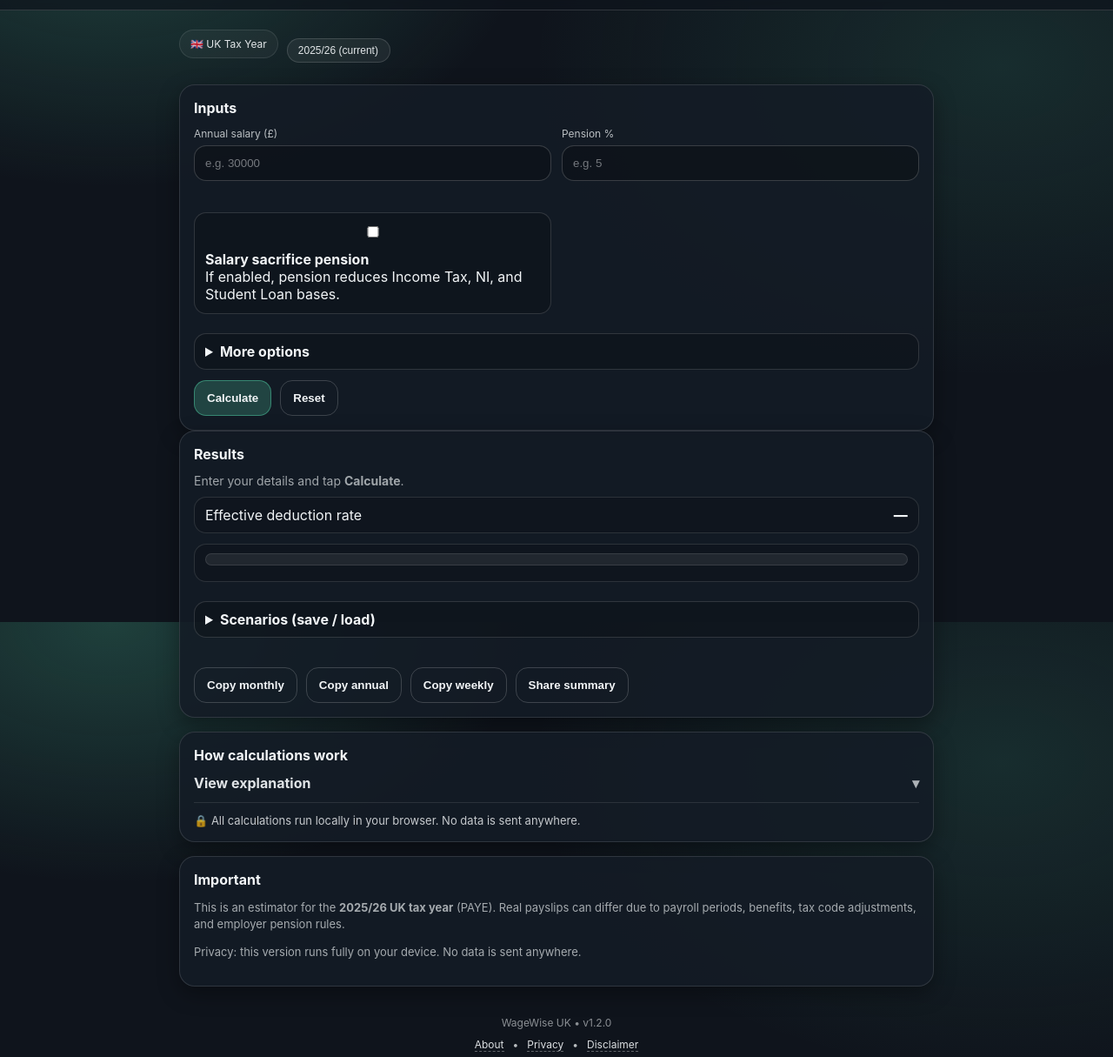
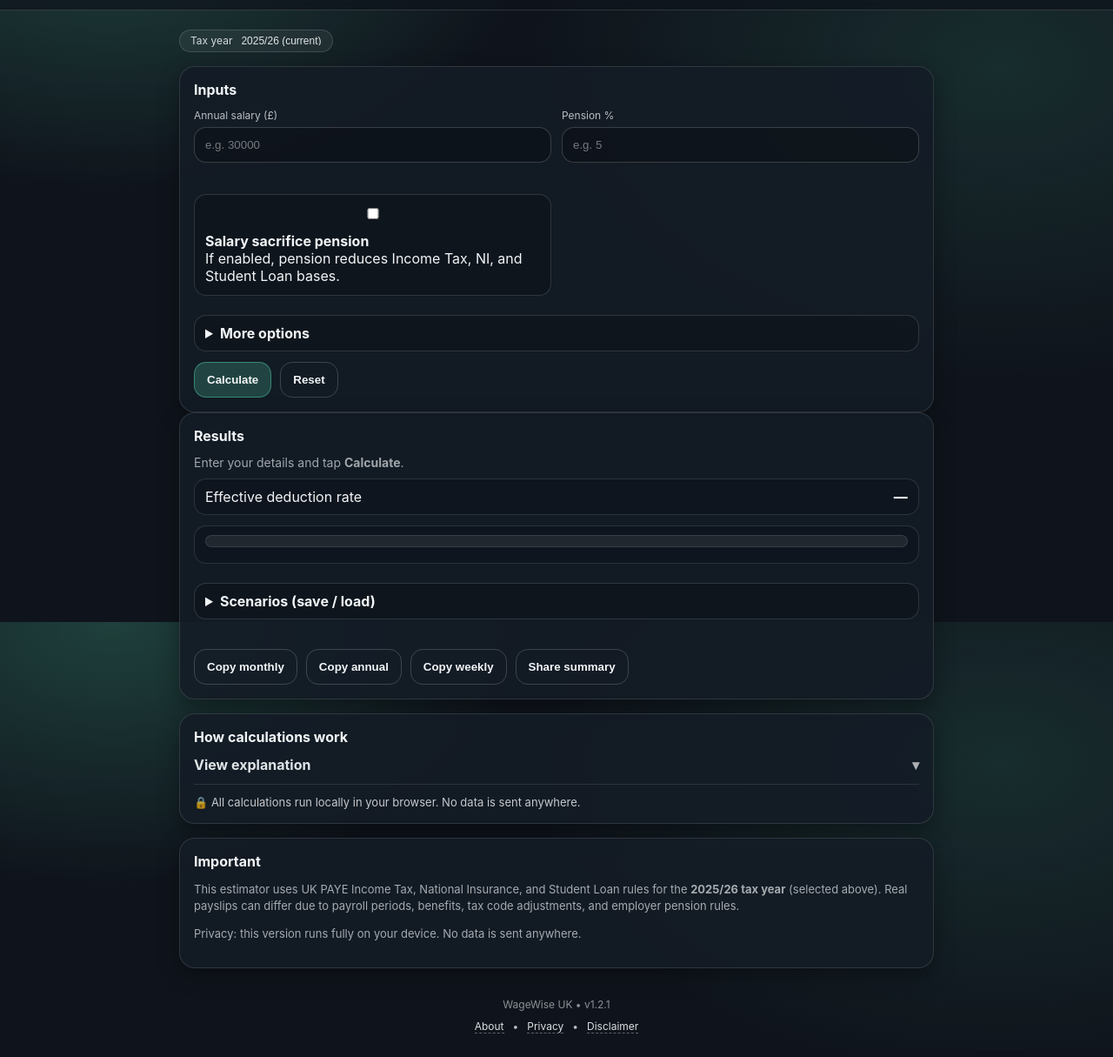
Before and after one commit to 31nomekop/WageWise-UK, a plain HTML site: page index.html in a window 1280 px wide. Shown: the part 85-1300 px from the top of the page at 87% size. Drawn offline with Linux system fonts and the light colour scheme.

Commit message:
Add files via upload

```diff
--- a/app.js
+++ b/app.js
@@ -1,4 +1,4 @@
-const APP_VERSION = "1.2.0";
+const APP_VERSION = "1.2.1";
 // WageWise UK (PWA) — 2025/26 PAYE estimator (single-file, GitHub Pages friendly)
 
 // Splash fade-out (keeps first paint clean on slower phones)
@@ -84,11 +84,9 @@ function applyTaxYearToUI(){
   const sel = document.getElementById("taxYear");
   if(sel) sel.value = currentTaxYear;
 
-  // Update badge text if present
-  const badgeRow = document.querySelector(".badgeRow");
-  if(badgeRow){
-    badgeRow.setAttribute("aria-label", "Tax year " + currentTaxYear);
-  }
+  // Update "Important" copy (index.html)
+  const imp = document.getElementById("importantTaxYear");
+  if(imp) imp.textContent = currentTaxYear;
 }
 
 function setTaxYear(year){
--- a/index.html
+++ b/index.html
@@ -37,9 +37,9 @@
 
   <main class="wrap">
 
-    <div class="badgeRow" aria-label="Tax year">
-      <div class="badge">🇬🇧 UK Tax Year</div>
-      <label class="badgeSelect" aria-label="Select tax year">
+        <div class="taxYearRow" aria-label="Tax year selector">
+      <label class="taxYearPill" aria-label="Select UK tax year">
+        <span class="taxYearPillLabel">Tax year</span>
         <select id="taxYear">
           <option value="2025/26">2025/26 (current)</option>
           <option value="2024/25">2024/25</option>
@@ -266,7 +266,7 @@
     <section class="card">
       <h2>Important</h2>
       <p class="fine">
-        This is an estimator for the <strong>2025/26 UK tax year</strong> (PAYE). Real payslips can differ due to payroll periods,
+        This estimator uses UK PAYE Income Tax, National Insurance, and Student Loan rules for the <strong><span id="importantTaxYear">2025/26</span> tax year</strong> (selected above). Real payslips can differ due to payroll periods,
         benefits, tax code adjustments, and employer pension rules.
       </p>
       <p class="fine">
--- a/styles.css
+++ b/styles.css
@@ -123,6 +123,43 @@ button.ghost{background: transparent}
   flex-wrap:wrap;
   margin-top:6px;
 }
+
+/* Tax year pill (v1.2.1) */
+.taxYearRow{
+  display:flex;
+  align-items:center;
+  margin-top:6px;
+}
+.taxYearPill{
+  display:inline-flex;
+  align-items:center;
+  gap:10px;
+  padding:6px 12px;
+  border-radius:999px;
+  border:1px solid rgba(255,255,255,.14);
+  background: rgba(255,255,255,.06);
+  color: rgba(242,245,247,.92);
+  font-size:12px;
+  line-height:1;
+}
+.taxYearPillLabel{
+  opacity:.92;
+  white-space:nowrap;
+}
+.taxYearPill select{
+  appearance:none;
+  -webkit-appearance:none;
+  border:0;
+  background:transparent;
+  color: rgba(242,245,247,.92);
+  padding:0;
+  margin:0;
+  font-size:12px;
+  line-height:1;
+  outline:none;
+}
+/* iOS sometimes nudges native selects; keep it visually centred */
+.taxYearPill select::-ms-expand{ display:none; }
 .badgeRow .badge{ margin-top:0; }
 .badgeSelect select{
   appearance:none;
@@ -293,3 +330,9 @@ button.ghost{background: transparent}
   border-color: rgba(255, 107, 107, .70) !important;
   box-shadow: 0 0 0 2px rgba(255, 107, 107, .16) !important;
 }
+
+.badgeSelect{
+  display:inline-flex;
+  align-items:center;
+  margin-top:6px;
+}
--- a/sw.js
+++ b/sw.js
@@ -1,4 +1,4 @@
-const CACHE = "wagewiseuk-v1.2.0";
+const CACHE = "wagewiseuk-v1.2.1";
 const ASSETS = [
   './',
   './index.html',
```
Also changed, not shown: about.html (+8 -1 lines), disclaimer.html (+8 -1 lines), privacy.html (+8 -1 lines).
